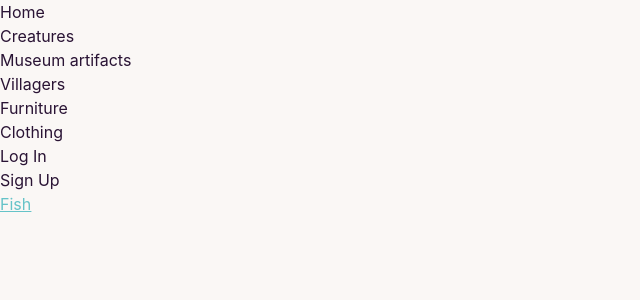
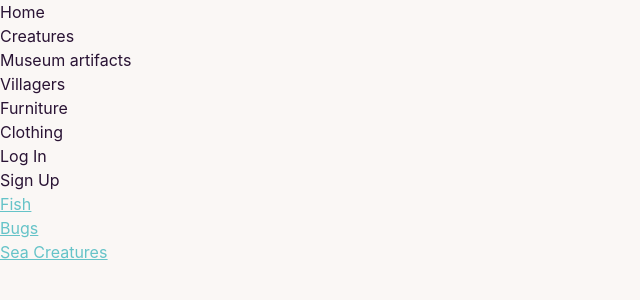
Before and after one commit to mbedard0/acnh-collector-front-end, a React (Create React App) app: page /creatures in a window 1280 px wide. Shown: the top 300 px of the page, without its empty margins (0-640 px from the left). Built offline with nearby package versions, Linux system fonts and the light colour scheme; no server answers.

Commit message:
set up bugs api call

```diff
--- a/src/pages/Creatures/Bugs/Bugs.jsx
+++ b/src/pages/Creatures/Bugs/Bugs.jsx
@@ -1,6 +1,28 @@
+import React, { useState, useEffect } from 'react';
+import * as creaturesService from '../../../services/creaturesService'
+
 const Bugs = (props) => {
+  const [bugs, setBugs] = useState([])
+
+  useEffect(() => {
+    async function getBugs() {
+      const allBugs = await creaturesService.getAllBugs()
+      setBugs(allBugs)
+    }
+    getBugs()
+  }, [])
+
+
   return (
     <>
+      {bugs.map(bugs => {
+        return (
+          <div>
+            {bugs.name}
+          </div>
+        )
+      })}
+
     </>
   );
 }
--- a/src/pages/Creatures/Creatures.jsx
+++ b/src/pages/Creatures/Creatures.jsx
@@ -5,8 +5,18 @@ import * as creaturesService from '../../services/creaturesService'
 const Creatures = (props) => {
   return (
     <>
-      <div className='link link-primary'>
-        <Link to='/fish'>Fish</Link>
+      <div>
+        <ul>
+          <li className='link link-primary'>
+            <Link to='/fish'>Fish</Link>
+          </li>
+          <li className='link link-primary'>
+            <Link to='/bugs'>Bugs</Link>
+          </li>
+          <li className='link link-primary'>
+            <Link to='/sea-creatures'>Sea Creatures</Link>
+          </li>
+        </ul>
       </div>
     </>
   );
--- a/src/services/creaturesService.js
+++ b/src/services/creaturesService.js
@@ -3,11 +3,20 @@ const BASE_URL = `${process.env.REACT_APP_BACKEND_SERVER_URL}/api/creatures`
 
 async function getAllFish() {
   try {
-    const response = await fetch(BASE_URL)
+    const response = await fetch(`${BASE_URL}/fish`)
     return response.json()
   } catch(e) {
     console.log(e)
   }
 }
 
-export { getAllFish }
+async function getAllBugs() {
+  try {
+    const response = await fetch(`${BASE_URL}/bugs`)
+    return response.json()
+  } catch(e) {
+    console.log(e)
+  }
+}
+
+export { getAllFish, getAllBugs}
```
